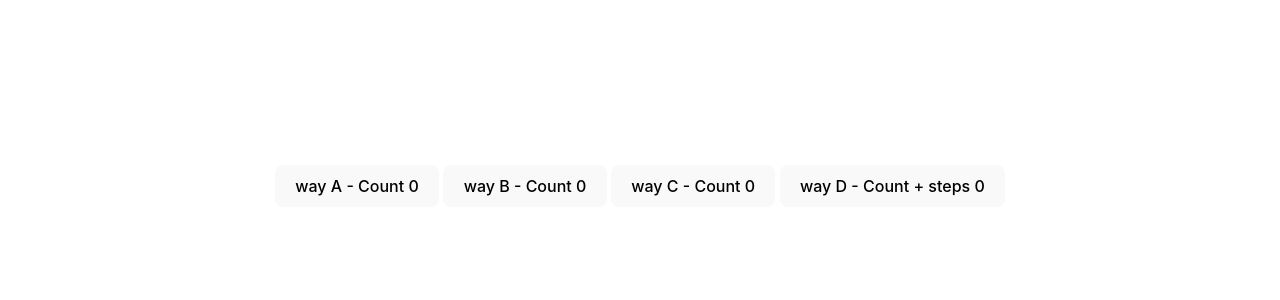
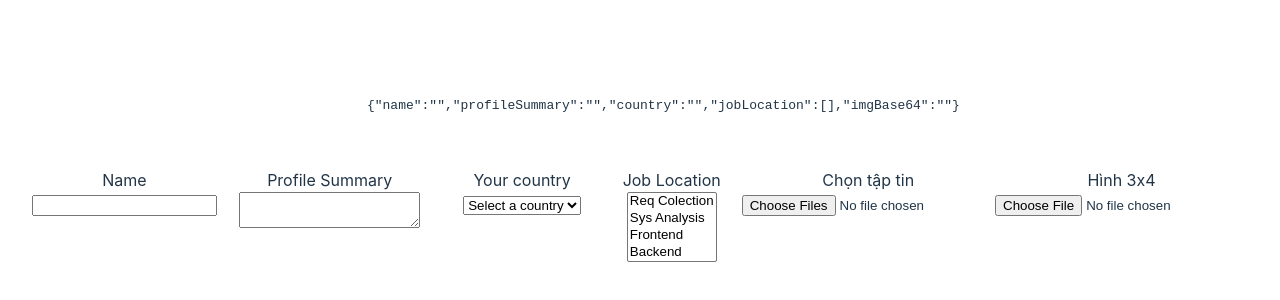
Before and after one commit to tvviem/vite-svelte-ts-basic, a Svelte app: page / in a window 1280 px wide. Shown: the part 214-514 px from the top of the page. Built offline with nearby package versions, Linux system fonts and the light colour scheme.

Commit message:
3.4 - FormHandling 1 input, textarea, select, input file type

```diff
--- a/src/App.svelte
+++ b/src/App.svelte
@@ -1,28 +1,9 @@
 <script lang="ts">
-  let count = 0;
-
-  const increment = (event: MouseEvent) => {
-    count += 1;
-    console.log(event);
-  };
-  const incSteps = (event: MouseEvent, steps: number) => {
-    count += steps;
-    console.log(event);
-  };
-  // prototype
-  // const increment1 = (
-  //   event: MouseEvent & { currentTarget: EventTarget & HTMLButtonElement }
-  // ) => {
-  //   throw new Error('Function not implemented.');
-  // };
+  import FormHandling from './lib/FormHandling.svelte';
 </script>
 
 <main>
-  <button on:click={() => count++}>way A - Count {count}</button>
-  <button on:click={increment}>way B - Count {count}</button>
-  <button on:click={(e) => increment(e)}>way C - Count {count}</button>
-  <button on:click={(e) => incSteps(e, 3)}>way D - Count + steps {count}</button
-  >
+  <FormHandling />
 </main>
 
 <style>
--- /dev/null
+++ b/src/lib/FormHandling.svelte
@@ -0,0 +1,78 @@
+<script lang="ts">
+  let files: FileList;
+  const formValues = {
+    name: '',
+    profileSummary: '',
+    country: '',
+    jobLocation: [],
+    imgBase64: ''
+  };
+</script>
+
+<section>
+  <div>
+    <pre>
+      {JSON.stringify(formValues, null)}
+    </pre>
+  </div>
+  <form action="">
+    <div class="formContent">
+      <div class="formControl">
+        <label for="name">Name</label>
+        <input type="text" id="name" bind:value={formValues.name} />
+      </div>
+
+      <div class="formControl">
+        <label for="profile">Profile Summary</label>
+        <textarea id="profile" bind:value={formValues.profileSummary} />
+      </div>
+
+      <div class="formControl">
+        <label for="country">Your country</label>
+        <select id="country" bind:value={formValues.country}>
+          <option value="">Select a country</option>
+          <option value="Vietnam">Vietnam</option>
+          <option value="India">India</option>
+          <option value="Singapore">Singapore</option>
+        </select>
+      </div>
+
+      <div class="formControl">
+        <label for="job-location">Job Location</label>
+        <select id="job-location" bind:value={formValues.jobLocation} multiple>
+          <option value="Requirements Collection">Req Colection</option>
+          <option value="System Analysis">Sys Analysis</option>
+          <option value="Frontend">Frontend</option>
+          <option value="Backend">Backend</option>
+        </select>
+      </div>
+
+      <div class="formControl">
+        <label for="taptin">Chọn tập tin</label>
+        <input id="taptin" type="file" multiple bind:files />
+      </div>
+
+      <div class="formControl">
+        <label for="img34">Hình 3x4</label>
+        <input type="file" />
+      </div>
+    </div>
+  </form>
+  {#if files && files[0]}
+    <p>
+      {files[0].name}
+    </p>
+  {/if}
+</section>
+
+<style>
+  section {
+    margin: 5px auto;
+  }
+  .formContent {
+    display: flex;
+  }
+  .formControl {
+    margin: 20px auto;
+  }
+</style>
```
